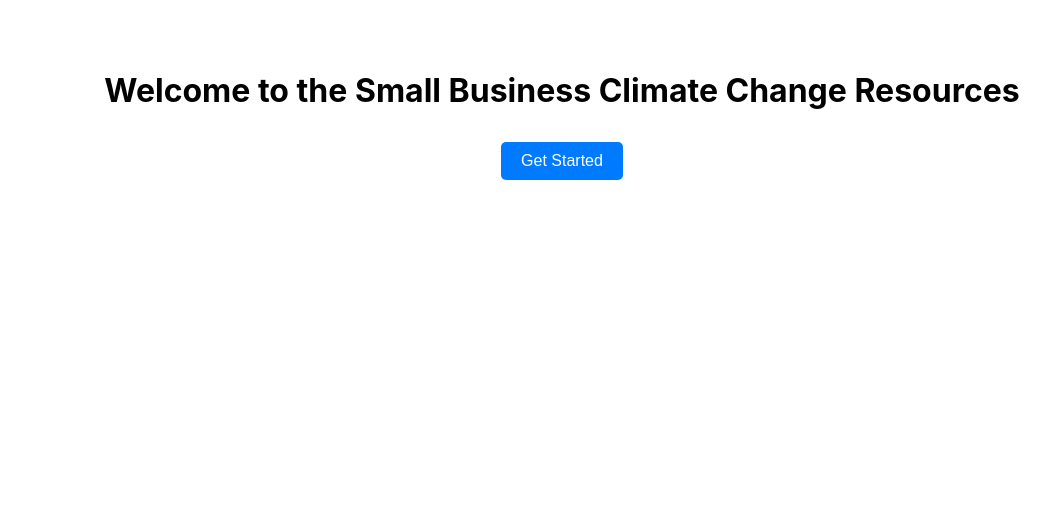
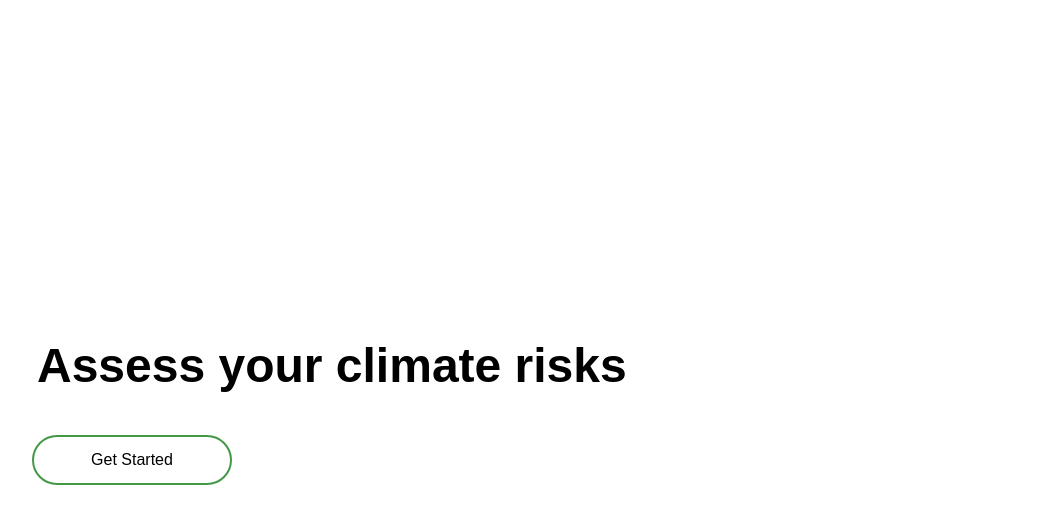
Before and after one commit to Nazym-MU/climate-resources, a React (Create React App) app: page / in a window 1280 px wide. Shown: the top 524 px of the page, without its empty margins (78-1128 px from the left). Built offline with nearby package versions, Linux system fonts and the light colour scheme.

Commit message:
Update CSS

```diff
--- a/package.json
+++ b/package.json
@@ -6,6 +6,7 @@
     "@testing-library/jest-dom": "^5.17.0",
     "@testing-library/react": "^13.4.0",
     "@testing-library/user-event": "^13.5.0",
+    "@babel/plugin-proposal-private-property-in-object": "^7.16.7",
     "react": "^18.3.1",
     "react-dom": "^18.3.1",
     "react-router-dom": "^6.23.1",
--- a/src/App.css
+++ b/src/App.css
@@ -1,46 +1,102 @@
-/* App.css */
+html, body {
+  height: 100%;
+  margin: 0;
+}
 
 .container {
-  text-align: center;
-  padding: 50px;
+  display: flex;
+  flex-direction: column;
+  justify-content: center;
+  align-items: left;
+  height: 100vh;
   position: relative;
+  margin-left: 100px;
+}
+
+.container h1 {
+  margin-left: 15px;
+  font-size: 48px;
+  font-family: 'Century Gothic', sans-serif;
+}
+
+.container-risks {
+  display: flex;
+  flex-direction: column;
+  justify-content: center;
+  align-items: center;
+  height: 100vh;
+  position: relative;
+  margin-left: 30px;
+}
+
+.container-risks p {
+  margin-bottom: 30px;
 }
 
 .button {
+  position: relative;
   padding: 10px 20px;
   margin: 10px;
-  border: none;
-  border-radius: 5px;
+  border: 2px solid #439746;
+  border-radius: 30px;
   cursor: pointer;
-  background-color: #007BFF;
-  color: white;
+  z-index: 1;
+  background-color: white;
+  color: black;
   font-size: 16px;
-  transition: background-color 0.3s;
+  overflow: hidden;
+  transition: color 0.3s ease;
+}
+
+.button:after {
+  position: absolute;
+  content: "";
+  width: 0;
+  height: 100%;
+  top: 0;
+  right: 0;
+  z-index: -1;
+  background-color: #439746;
+  border-radius: 30px;
+  box-shadow: inset 2px 2px 2px 0px rgba(255, 255, 255, 0.5),
+              7px 7px 20px 0px rgba(0, 0, 0, 0.1),
+              4px 4px 5px 0px rgba(0, 0, 0, 0.1);
+  transition: all 0.3s ease;
 }
 
 .button:hover {
-  background-color: #0056b3;
+  color: white;
+}
+
+.button:hover:after {
+  left: 0;
+  width: 100%;
+}
+
+.start-button {
+  width: 200px;
+  height: 50px;
 }
 
 .back-button {
   position: absolute;
   top: 20px;
-  left: 20px;
-  background-color: #f44336;
+  left: -5px;
+  background-color: white;
 }
 
 .resources-button {
   position: absolute;
   top: 20px;
   right: 20px;
-  background-color: #4CAF50;
+  background-color: white;
 }
 
 .iframe-container {
   position: relative;
   overflow: hidden;
   width: 100%;
-  padding-top: 56.25%;
+  padding-top: 51.25%;
 }
 
 .iframe {
@@ -48,32 +104,82 @@
   top: 0;
   left: 0;
   width: 90%;
-  height: 90%;
-  border: 1px;
+  height: 95%;
+  border: 3px solid black;
+  border-radius: 30px;
 }
 
 .risk-buttons-container {
   position: absolute;
-  right: 30px;
-  top: 100px;
+  right: 20px;
+  top: 50%;
+  transform: translateY(-50%);
   display: flex;
   flex-direction: column;
-  gap: 10px;
+  gap: 40px;
 }
 
 .risk-button {
-  background-color: grey;
+  background-color: rgb(199, 199, 199);
+  color: black;
+  padding: 15px 20px;
+  border: none;
+  border-radius: 30px;
+  cursor: pointer;
+  font-size: 15px;
+  z-index: 1;
+  overflow: hidden;
+  transition: color 0.3s ease, background-color 0.3s ease;
+  position: relative;
+}
+
+.risk-button:before {
+  content: "";
+  position: absolute;
+  height: 100%;
+  top: 0;
+  left: 0;
+  z-index: -1;
+  background-color: #439746;
+  border-radius: 30px;
+  transition: width 0.3s ease, left 0.3s ease;
+  width: 0;
+}
+
+.risk-button:hover:before {
+  width: 100%;
+}
+
+.risk-button:after {
+  left: 100%;
+}
+
+.risk-button:hover:after {
+  left: 0;
+  width: 100%;
+}
+
+.risk-button:hover {
   color: white;
-  padding: 10px;
-  border: none;
-  border-radius: 5px;
-  cursor: pointer;
-  margin-bottom: 10px;
 }
 
 .risk-button.selected {
-  background-color: blue;
+  color: white;
+  background-color: #439746;
 }
+
+.container-resources {
+  margin-left: 30px;
+  margin-right: 10px;
+  text-align: center;
+  padding: 50px;
+  position: relative;
+}
+
+.container-resources h1 {
+  margin-top: 35px;
+}
+
 
 .grid-container {
   display: grid;
@@ -99,7 +205,7 @@
 
 .card a {
   text-decoration: none;
-  color: #007BFF;
+  color: #439746;
   font-weight: bold;
   transition: color 0.3s;
 }
--- a/src/components/AssessRisks.js
+++ b/src/components/AssessRisks.js
@@ -15,11 +15,10 @@ const AssessRisks = () => {
   };
 
   return (
-    <div className="container">
+    <div className="container-risks">
       <button onClick={navigateBack} className="button back-button">Back</button>
       <button onClick={navigateToResources} className="button resources-button">See Resources</button>
-      <h1>Assess Your Climate Risks</h1>
-      <p>Use the tool below to assess your climate risks by typing your address. Then select the most significant risks from the list.</p>
+      <p>Use the tool below to assess your climate risks by typing your address. Then select the most significant risks from the list on the right.</p>
       <div className="iframe-container">
         <iframe
           src="https://riskfactor.com/"
--- a/src/components/HomePage.js
+++ b/src/components/HomePage.js
@@ -10,8 +10,8 @@ const HomePage = () => {
 
   return (
     <div className="container">
-      <h1>Welcome to the Small Business Climate Change Resources</h1>
-      <button onClick={navigateToAssessRisks} className="button">Get Started</button>
+      <h1>Assess your climate risks</h1>
+      <button onClick={navigateToAssessRisks} className="button start-button">Get Started</button>
     </div>
   );
 };
--- a/src/components/ResourcesPage.js
+++ b/src/components/ResourcesPage.js
@@ -22,9 +22,9 @@ const ResourcesPage = () => {
   );
 
   return (
-    <div className="container">
+    <div className="container-resources">
       <button onClick={navigateBack} className="button back-button">Back</button>
-      <h1>Resources for Small Businesses to Combat Climate Change</h1>
+      <h1>Resources for businesses to prepare for climate risks</h1>
       <div className="grid-container">
         {filteredResources.map((resource, index) => (
           <div key={index} className="card">
```
